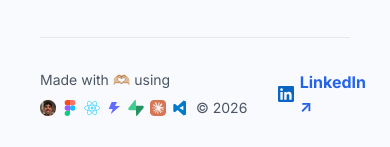
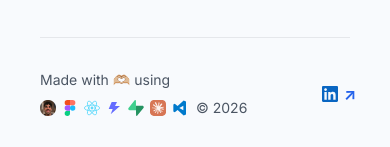
Before and after one commit to wahabalikhan/portfolio, a React (Vite) app: page / in a window 390 px wide. Shown: the part 3614-3761 px from the top of the page. Built offline with nearby package versions, Linux system fonts and the light colour scheme; no server answers.

Commit message:
fix: hide LinkedIn label on mobile, keep icon and arrow

```diff
--- a/src/components/Footer.js
+++ b/src/components/Footer.js
@@ -115,7 +115,7 @@ export default function Footer() {
           className="link-text text-blue-600 inline-flex items-center gap-1.5"
         >
           <img src="/linkedin-icon.svg" alt="LinkedIn" width="16" height="16" />
-          <b>LinkedIn ↗</b>
+          <b><span className="linkedin-label">LinkedIn </span>↗</b>
         </a>
       </div>
     </footer>
--- a/src/index.css
+++ b/src/index.css
@@ -1230,6 +1230,7 @@ html.dark .bg-blue-50 .text-gray-700 {
   .floating-annotation { display: none; }
   .max-w-3xl.mx-auto { padding-bottom: 2rem; }
   footer { margin-bottom: 0 !important; }
+  .linkedin-label { display: none; }
 }
 
 /* Mobile toast */
```
